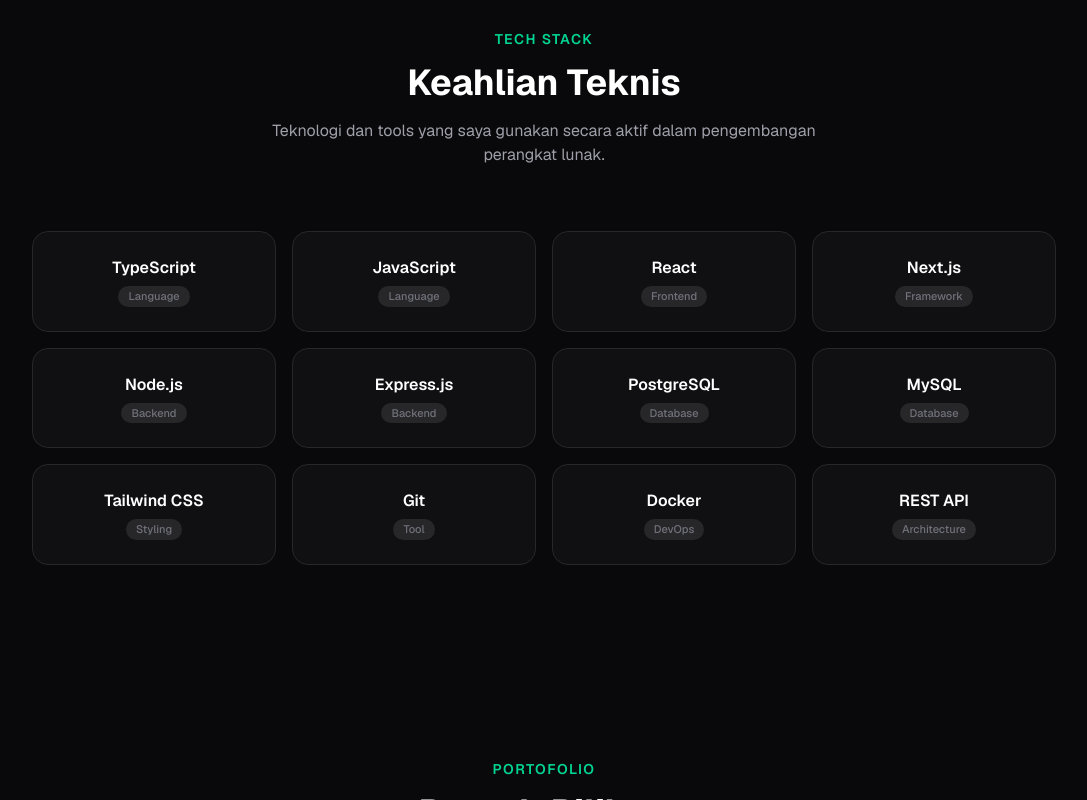
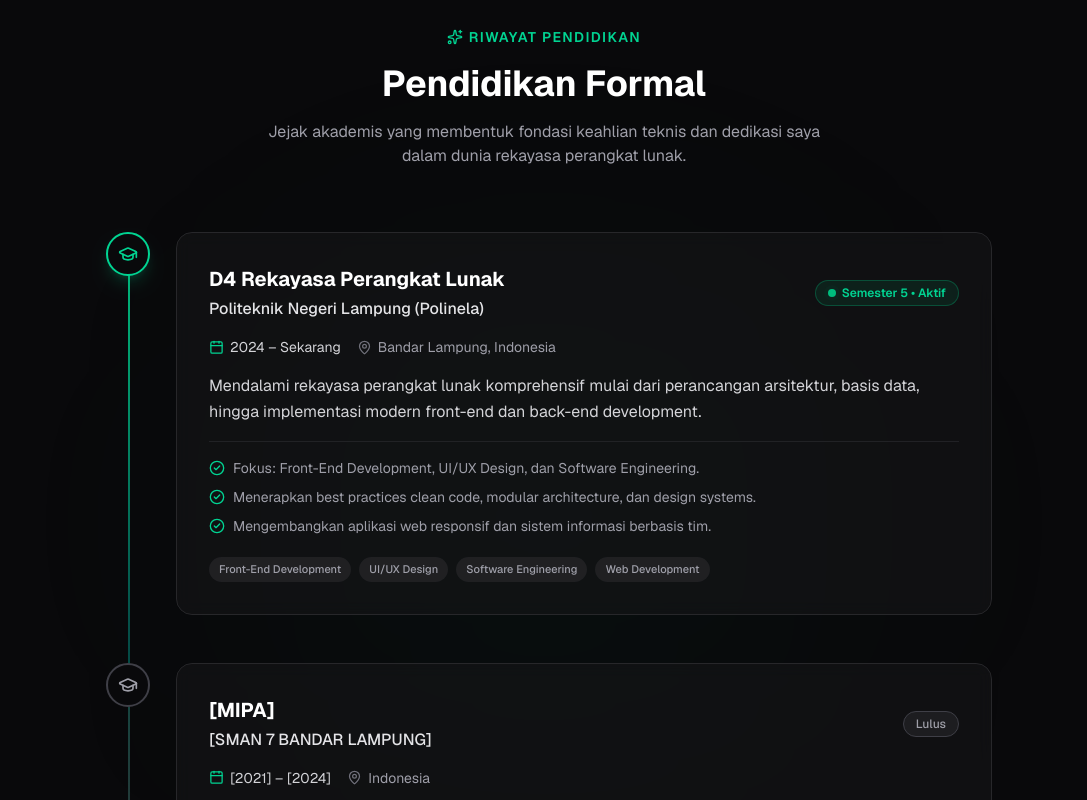
Before and after one commit to Ibrahimasj/my-portfolio, a Next.js app: page / in a window 1280 px wide. Shown: the part 1680-2480 px from the top of the page, without its empty margins (96-1183 px from the left). Built offline with nearby package versions, Linux system fonts and the light colour scheme.

Commit message:
feat: riwayat pendidikan

```diff
--- a/src/app/page.tsx
+++ b/src/app/page.tsx
@@ -1,6 +1,7 @@
 import Navbar from '@/components/Navbar';
 import Hero from '@/components/Hero';
 import About from '@/components/About';
+import Education from '@/components/Education';
 import Skills from '@/components/Skills';
 import Projects from '@/components/Projects';
 import Contact from '@/components/Contact';
@@ -12,6 +13,7 @@
       <Navbar />
       <Hero />
       <About />
+      <Education />
       <Skills />
       <Projects />
       <Contact />
--- /dev/null
+++ b/src/components/Education.tsx
@@ -0,0 +1,222 @@
+'use client';
+
+import { motion } from 'framer-motion';
+import { GraduationCap, Calendar, MapPin, Sparkles, CheckCircle2 } from 'lucide-react';
+
+interface EducationItem {
+  degree: string;
+  institution: string;
+  location: string;
+  period: string;
+  status: 'current' | 'completed';
+  statusText: string;
+  description: string;
+  highlights: string[];
+  tags: string[];
+}
+
+const educations: EducationItem[] = [
+  {
+    degree: 'D4 Rekayasa Perangkat Lunak',
+    institution: 'Politeknik Negeri Lampung (Polinela)',
+    location: 'Bandar Lampung, Indonesia',
+    period: '2024 – Sekarang',
+    status: 'current',
+    statusText: 'Semester 5 • Aktif',
+    description:
+      'Mendalami rekayasa perangkat lunak komprehensif mulai dari perancangan arsitektur, basis data, hingga implementasi modern front-end dan back-end development.',
+    highlights: [
+      'Fokus: Front-End Development, UI/UX Design, dan Software Engineering.',
+      'Menerapkan best practices clean code, modular architecture, dan design systems.',
+      'Mengembangkan aplikasi web responsif dan sistem informasi berbasis tim.',
+    ],
+    tags: ['Front-End Development', 'UI/UX Design', 'Software Engineering', 'Web Development'],
+  },
+  {
+    degree: '[MIPA]',
+    institution: '[SMAN 7 BANDAR LAMPUNG]',
+    location: 'Indonesia',
+    period: '[2021] – [2024]',
+    status: 'completed',
+    statusText: 'Lulus',
+    description:
+      'Membangun fondasi logika berpikir komputasional, dasar-dasar pemrograman, serta pemahaman matematika dan sains sebagai pijakan studi lanjut.',
+    highlights: [
+      'Mempelajari dasar algoritma dan pemecahan masalah komputasi.',
+      'Aktif mengikuti kegiatan akademik dan eksplorasi teknologi informasi.',
+    ],
+    tags: ['Logika & Algoritma', 'Dasar Pemrograman', 'Problem Solving'],
+  },
+];
+
+const containerVariants = {
+  hidden: {},
+  show: {
+    transition: {
+      staggerChildren: 0.2,
+    },
+  },
+};
+
+const itemVariants = {
+  hidden: { opacity: 0, y: 28 },
+  show: {
+    opacity: 1,
+    y: 0,
+    transition: {
+      duration: 0.5,
+    },
+  },
+};
+
+export default function Education() {
+  return (
+    <section id="education" className="relative px-6 py-24">
+      {/* Background glow accent */}
+      <div className="pointer-events-none absolute inset-0 -z-10 flex items-center justify-center">
+        <div className="h-[400px] w-[500px] rounded-full bg-emerald-500/5 blur-[140px]" />
+      </div>
+
+      <div className="mx-auto max-w-4xl">
+        {/* Section header */}
+        <motion.div
+          initial={{ opacity: 0, y: 20 }}
+          whileInView={{ opacity: 1, y: 0 }}
+          viewport={{ once: true, margin: '-80px' }}
+          transition={{ duration: 0.5 }}
+          className="text-center"
+        >
+          <span className="inline-flex items-center gap-1.5 text-sm font-semibold uppercase tracking-widest text-emerald-400">
+            <Sparkles size={16} />
+            Riwayat Pendidikan
+          </span>
+          <h2 className="mt-3 text-3xl font-bold text-white sm:text-4xl">
+            Pendidikan Formal
+          </h2>
+          <p className="mx-auto mt-4 max-w-xl text-zinc-400">
+            Jejak akademis yang membentuk fondasi keahlian teknis dan dedikasi saya dalam dunia rekayasa perangkat lunak.
+          </p>
+        </motion.div>
+
+        {/* Timeline container */}
+        <motion.div
+          variants={containerVariants}
+          initial="hidden"
+          whileInView="show"
+          viewport={{ once: true, margin: '-60px' }}
+          className="relative mt-16"
+        >
+          {/* Vertical timeline spine */}
+          <div className="absolute top-4 bottom-4 left-4 w-[2px] bg-gradient-to-b from-emerald-500 via-teal-500/40 to-zinc-800 sm:left-8" />
+
+          {/* Education list */}
+          <div className="space-y-12">
+            {educations.map((edu, index) => {
+              const isCurrent = edu.status === 'current';
+
+              return (
+                <motion.div
+                  key={index}
+                  variants={itemVariants}
+                  className="relative flex items-start"
+                >
+                  {/* Timeline icon node */}
+                  <div className="absolute left-4 -translate-x-1/2 sm:left-8">
+                    <div
+                      className={`flex h-9 w-9 items-center justify-center rounded-full border-2 transition-transform duration-300 hover:scale-110 sm:h-11 sm:w-11 ${isCurrent
+                        ? 'border-emerald-400 bg-zinc-950 text-emerald-400 shadow-lg shadow-emerald-500/20'
+                        : 'border-zinc-700 bg-zinc-950 text-zinc-400'
+                        }`}
+                    >
+                      <GraduationCap className="h-4 w-4 sm:h-5 sm:w-5" />
+                    </div>
+                  </div>
+
+                  {/* Card content */}
+                  <div className="ml-12 w-full sm:ml-20">
+                    <div className="group relative rounded-2xl border border-zinc-800 bg-zinc-900/50 p-6 backdrop-blur-sm transition-all duration-300 hover:border-emerald-500/30 hover:bg-zinc-900 hover:shadow-xl hover:shadow-emerald-500/5 sm:p-8">
+                      {/* Header row: Degree & Status badge */}
+                      <div className="flex flex-col gap-3 sm:flex-row sm:items-center sm:justify-between">
+                        <div>
+                          <h3 className="text-xl font-bold text-white transition-colors group-hover:text-emerald-400">
+                            {edu.degree}
+                          </h3>
+                          <p className="mt-1 text-base font-medium text-zinc-200">
+                            {edu.institution}
+                          </p>
+                        </div>
+
+                        {/* Status badge */}
+                        <div className="self-start sm:self-auto">
+                          {isCurrent ? (
+                            <span className="inline-flex items-center gap-1.5 rounded-full border border-emerald-500/30 bg-emerald-500/10 px-3 py-1 text-xs font-semibold text-emerald-400">
+                              <span className="relative flex h-2 w-2">
+                                <span className="absolute inline-flex h-full w-full animate-ping rounded-full bg-emerald-400 opacity-75" />
+                                <span className="relative inline-flex h-2 w-2 rounded-full bg-emerald-500" />
+                              </span>
+                              {edu.statusText}
+                            </span>
+                          ) : (
+                            <span className="inline-flex items-center rounded-full border border-zinc-700 bg-zinc-800/60 px-3 py-1 text-xs font-medium text-zinc-400">
+                              {edu.statusText}
+                            </span>
+                          )}
+                        </div>
+                      </div>
+
+                      {/* Meta information: Period & Location */}
+                      <div className="mt-4 flex flex-wrap items-center gap-4 text-xs text-zinc-400 sm:text-sm">
+                        <div className="inline-flex items-center gap-1.5 text-zinc-300">
+                          <Calendar size={15} className="text-emerald-400" />
+                          <span>{edu.period}</span>
+                        </div>
+                        <div className="inline-flex items-center gap-1.5 text-zinc-400">
+                          <MapPin size={15} className="text-zinc-500" />
+                          <span>{edu.location}</span>
+                        </div>
+                      </div>
+
+                      {/* Description */}
+                      <p className="mt-4 text-sm leading-relaxed text-zinc-300 sm:text-base">
+                        {edu.description}
+                      </p>
+
+                      {/* Highlights */}
+                      {edu.highlights && edu.highlights.length > 0 && (
+                        <ul className="mt-4 space-y-2 border-t border-zinc-800/80 pt-4 text-xs text-zinc-400 sm:text-sm">
+                          {edu.highlights.map((highlight, hIdx) => (
+                            <li key={hIdx} className="flex items-start gap-2">
+                              <CheckCircle2
+                                size={16}
+                                className="mt-0.5 shrink-0 text-emerald-400"
+                              />
+                              <span className="leading-normal">{highlight}</span>
+                            </li>
+                          ))}
+                        </ul>
+                      )}
+
+                      {/* Tags / Topics */}
+                      {edu.tags && edu.tags.length > 0 && (
+                        <div className="mt-5 flex flex-wrap gap-2">
+                          {edu.tags.map((tag) => (
+                            <span
+                              key={tag}
+                              className="rounded-full bg-zinc-800/70 px-2.5 py-1 text-[11px] font-medium text-zinc-400 transition-colors group-hover:border group-hover:border-emerald-500/20 group-hover:bg-emerald-500/5 group-hover:text-emerald-300"
+                            >
+                              {tag}
+                            </span>
+                          ))}
+                        </div>
+                      )}
+                    </div>
+                  </div>
+                </motion.div>
+              );
+            })}
+          </div>
+        </motion.div>
+      </div>
+    </section>
+  );
+}
--- a/src/components/Navbar.tsx
+++ b/src/components/Navbar.tsx
@@ -7,6 +7,7 @@
 const navLinks = [
   { label: 'Home', href: '#home' },
   { label: 'About', href: '#about' },
+  { label: 'Education', href: '#education' },
   { label: 'Skills', href: '#skills' },
   { label: 'Projects', href: '#projects' },
   { label: 'Contact', href: '#contact' },
```
